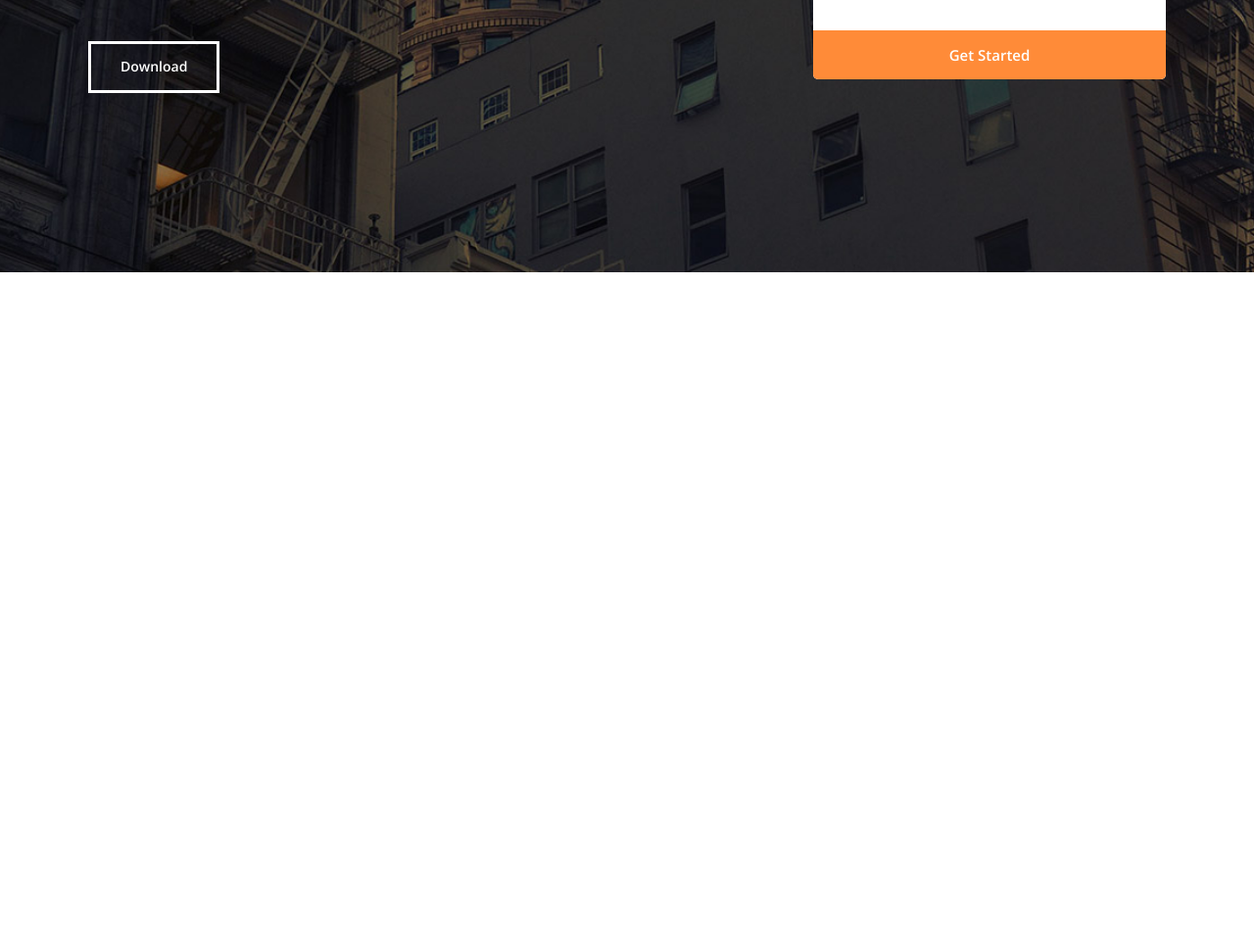
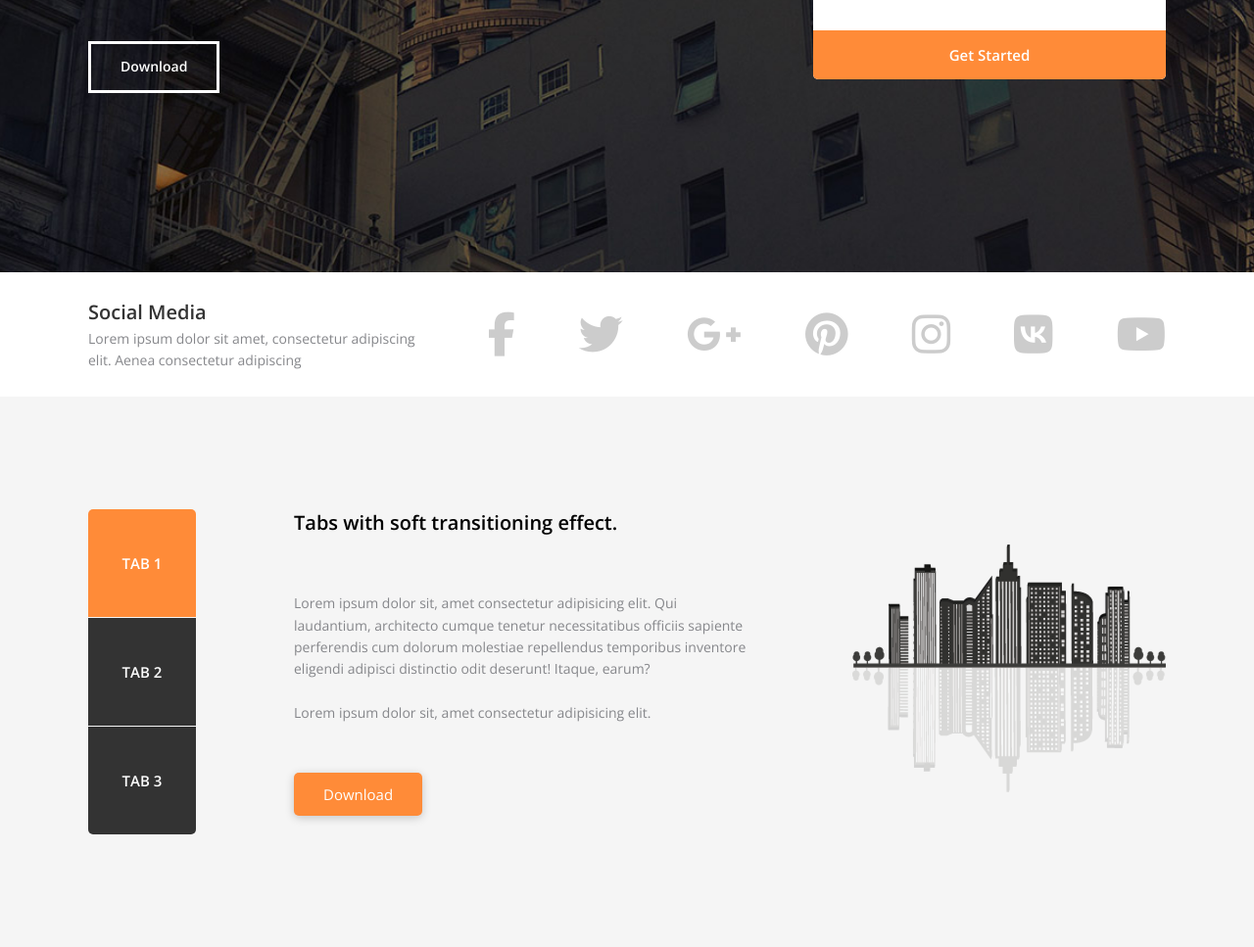
Before and after one commit to MaximProger/Axit, a plain HTML site: page index.html in a window 1280 px wide. Shown: the part 522-1489 px from the top of the page at 98% size. Before the commit the page ends 800 px from the top, so only its background shows below. Drawn offline with nearby package versions, Linux system fonts and the light colour scheme.

```diff
--- a/assets/css/style.css
+++ b/assets/css/style.css
@@ -10,6 +10,7 @@
     font-size: 14px;
     line-height: 1.6;
     color: #86878b;
+    background-color: #fff;
 }
 
 h1, h2, h3, h4, h5, h6 {
@@ -139,7 +140,24 @@
 }
 
 .btn:hover {
-    background-color: #848484;
+    background-color: #ff8b38;
+}
+
+.btn--tabs {
+    display: inline-block;
+    text-decoration: none;
+    text-align: center;
+    vertical-align: center;
+    font-size: 15px;
+    font-weight: 400;
+    padding: 10px 30px;
+    background-color: #ff8b38;
+    color: #fff;
+    border-radius: 5px;
+    border: 0;
+    box-shadow: 0 2px 10px rgba(0, 0, 0, .2);
+    margin-top: 50px;
+
 }
 
 /* Intro Form */
@@ -199,3 +217,110 @@
     margin-top: 43px;
     border-radius: 0px 0px 5px 5px;
 }
+
+/* Social */
+
+.social {
+    padding: 25px 0;
+}
+
+.social .container {
+    display: flex;
+    justify-content: space-between;
+}
+
+.social__description {
+    width: 360px;
+}
+
+.social__title {
+    color: #333;
+    font-size: 20px;
+    font-weight: bold;
+}
+
+.social__icon {
+    display: flex;
+    justify-content: space-between;
+    align-items: center;
+
+}
+
+.social__icon a {
+    display: inline-block;
+    font-size: 45px;
+    color: #ccc;
+    vertical-align: middle;
+    margin-left: 65px;
+
+}
+
+.social__icon a:hover {
+    color: #ff8b38;
+}
+
+/* Tabs */
+
+.tabs {
+    background-color: #f5f5f5;
+    padding: 115px 0;
+}
+
+.tabs .container {
+    display: flex;
+    justify-content: space-between;
+    align-items: center;
+}
+
+.tabs__tap {
+    max-width: 110px;
+}
+
+.tabs__btn {
+    border:none;
+    width: 110px;
+    height: 110px;
+    background-color: #333333;
+    color: #fff;
+    font-family: 'Open Sans', sans-serif;
+    font-size: 15px;
+    font-weight: bold;
+    text-transform: uppercase;
+    margin-bottom: 1px;
+}
+
+.tabs__btn:hover {
+    background-color: #ff8b38;
+}
+
+.tabs__btn.active {
+    background-color: #ff8b38;
+}
+
+.tabs__btn:first-child {
+    border-radius: 5px 5px 0 0;
+}
+
+.tabs__btn:last-child {
+    border-radius: 0 0 5px 5px;
+    margin-bottom: 0;
+}
+
+.tabs__content {
+    display: flex;
+    justify-content: space-between;
+    align-items: center;
+}
+
+.tabs__text {
+    padding: 0 100px;
+
+}
+
+.tabs__title {
+    color: #000000;
+    font-size: 20px;
+    font-weight: bold;
+    margin-top: -20px;
+    margin-bottom: 55px;
+}
--- a/index.html
+++ b/index.html
@@ -6,6 +6,7 @@
     <meta http-equiv="X-UA-Compatible" content="ie=edge">
     <link href="https://fonts.googleapis.com/css?family=Open+Sans:400,600|Raleway:300,400&display=swap" rel="stylesheet">
     <link rel="stylesheet" href="assets/css/style.css">
+    <script src="https://kit.fontawesome.com/41064ceb63.js"></script>
     <title>Axit</title>
 </head>
 <body>
@@ -51,6 +52,61 @@
                 </div>
             </div>
         </div>
+
+        <div class="social">
+            <div class="container">
+                <div class="social__description">
+                    <div class="social__title">Social Media</div>
+                    <div class="social__text">Lorem ipsum dolor sit amet, consectetur adipiscing elit.  Aenea consectetur adipiscing</div>
+                </div>
+                <div class="social__icon">
+                    <a href="#" class="social__item" target="_blank">
+                            <i class="fab fa-facebook-f"></i>
+                    </a>
+                    <a href="#" class="social__item" target="_blank">
+                            <i class="fab fa-twitter" href="#" target="_blank"></i>
+                    </a>
+                    <a href="#" class="social__item" target="_blank">
+                            <i class="fab fa-google-plus-g"></i>
+                    </a>
+                    <a href="#" class="social__item" target="_blank">
+                            <i class="fab fa-pinterest"></i>
+                    </a>
+                    <a href="#" class="social__item" target="_blank">
+                            <i class="fab fa-instagram"></i>
+                    </a>
+                    <a href="#" class="social__item" target="_blank">
+                            <i class="fab fa-vk"></i>
+                    </a>
+                    <a href="#" class="social__item" target="_blank">
+                            <i class="fab fa-youtube"></i>
+                    </a>
+                </div>
+            </div>
+        </div>
+
+        <div class="tabs">
+            <div class="container">
+                <div class="tabs__tap">
+                    <button class="tabs__btn active">Tab 1</button>
+                    <button class="tabs__btn">Tab 2</button>
+                    <button class="tabs__btn">Tab 3</button>
+                </div>
+                <div class="tabs__content">
+                    <div class="tabs__text">
+                        <div class="tabs__title">Tabs with soft transitioning effect.</div>
+                        <div class="tabs__description">Lorem ipsum dolor sit, amet consectetur adipisicing elit. Qui laudantium, architecto cumque tenetur necessitatibus officiis sapiente perferendis cum dolorum molestiae repellendus temporibus inventore eligendi adipisci distinctio odit deserunt! Itaque, earum?</div>
+                        <br>
+                        <div class="tabs__description">Lorem ipsum dolor sit, amet consectetur adipisicing elit.</div>
+                        <a href="#" class="btn--tabs">Download</a>
+                    </div>
+                    <div class="tabs__img"><img src="assets/img/tab_img.png" alt="Img"></div>
+
+                </div>
+
+            </div>
+        </div>
+
     </div>
 </body>
 </html>
```
Also changed, not shown: assets/img/tab_img.png (added).
